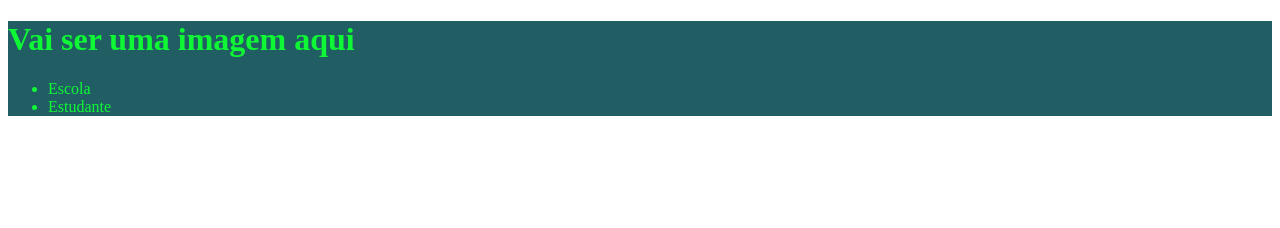
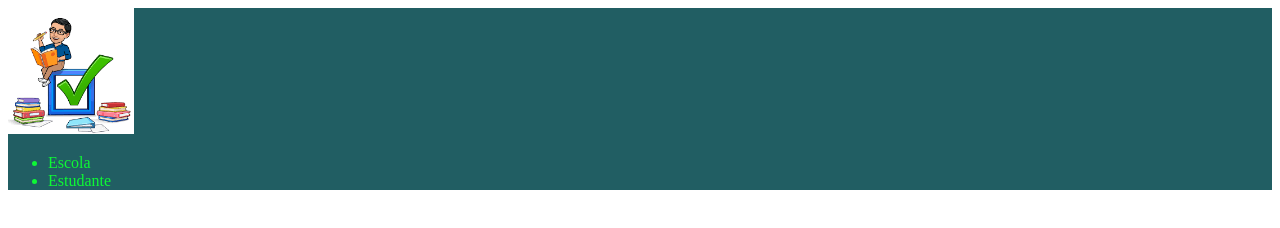
Before and after one commit to Marllonsluzala/site_marllon, a plain HTML site: page index.html in a window 1280 px wide. Drawn offline with Linux system fonts and the light colour scheme.

Commit message:
Terminando cabeçalho

```diff
--- a/index.html
+++ b/index.html
@@ -8,10 +8,12 @@
     <link rel="stylesheet" href="style.css">
 </head>
 <body>
-    <header>
-        <h1>Vai ser uma imagem aqui</h1>
-        <ul>
+    <header class="cabeçalho">  <!--significa cabeçalho-->
+        <!--cliquei botão contrário a esquerda e selecionei carregar para a imagem salva na pasta -->
+        <img class="img-cabeçalho" src="professor.png" alt="imagem de professor estilo Einsten">
+        <ul class="lista cabeçalho">
     <li>Escola</li>
+    <!--li é um elemnto de uma lista e ul é indicar que existe lista-->
     <li>Estudante</li>
         </ul>
     </header>
--- a/style.css
+++ b/style.css
@@ -2,3 +2,8 @@ header {
     background-color: rgb(33, 94, 99);
     color: #0ef835;
 }
+
+.img-cabeçalho{
+width: 10%;
+
+}
```
Also changed, not shown: professor.png (added).
